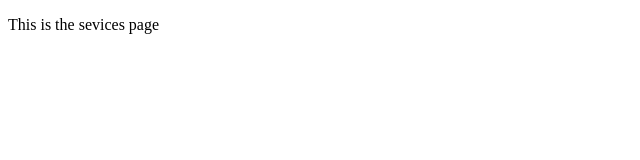
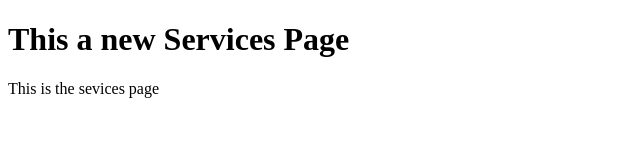
Before and after one commit to Raissa12best/Gym-Git-Exercise-Solutions, a plain HTML site: page services.html in a window 1280 px wide. Shown: the whole page, without its empty margins (0-640 px from the left). Drawn offline with Linux system fonts and the light colour scheme.

Commit message:
Redesigned service.html

```diff
--- a/services.html
+++ b/services.html
@@ -6,6 +6,7 @@
     <title>Services Page</title>
 </head>
 <body>
+    <h1>This a new Services Page</h1>
    <p>This is the sevices page</p>
 </body>
 </html>
```
